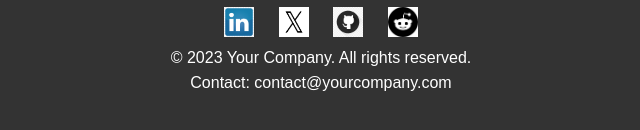
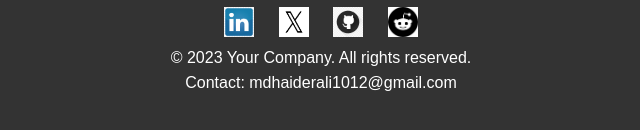
Before and after one commit to haider1210/Iqra, a plain HTML site: page index.html in a window 1280 px wide. Shown: the part 664-794 px from the top of the page, 319-959 px from the left. Drawn offline with Linux system fonts and the light colour scheme.

Commit message:
Update index.html

```diff
--- a/index.html
+++ b/index.html
@@ -123,7 +123,7 @@ Greetings! I am Iqra, an advanced AI chatbot designed to assist and engage. With
             </div>
             <div>
                 <p>&copy; 2023 Your Company. All rights reserved.</p>
-                <p>Contact: contact@yourcompany.com</p>
+                <p>Contact: mdhaiderali1012@gmail.com</p>
             </div
         </div>
     </footer>
```
